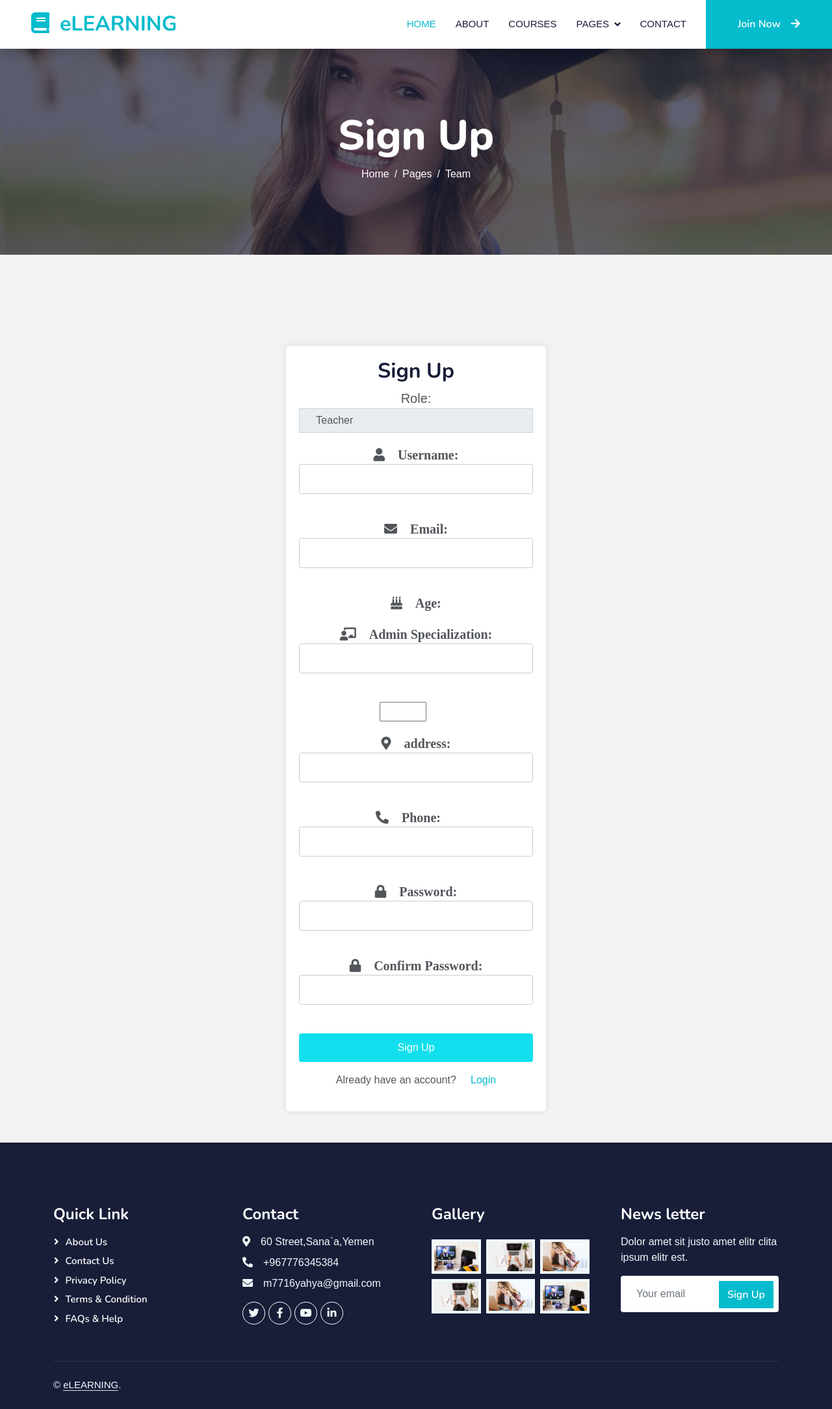
After one commit to Brosfeer/eLearning_php, a PHP site: page /SignUp.html in a window 1280 px wide. The commit adds this page. Shown: the whole page at 65% size. Run offline with PHP 8.4, Linux system fonts and the light colour scheme; some libraries are stand-ins or nearby versions.

Commit message:
hi sharaf coursees

```diff
--- /dev/null
+++ b/SignUp.html
@@ -0,0 +1,340 @@
+<!DOCTYPE html>
+<html>
+<head>
+
+  <meta charset="utf-8">
+  <title>Sign Up</title>
+  <meta content="width=device-width, initial-scale=1.0" name="viewport">
+  <meta content="" name="keywords">
+  <meta content="" name="description">
+
+  <!-- Favicon -->
+  <link href="img/favicon.ico" rel="icon">
+
+  <!-- Google Web Fonts -->
+  <link rel="preconnect" href="https://fonts.googleapis.com">
+  <link rel="preconnect" href="https://fonts.gstatic.com" crossorigin>
+  <link href="https://fonts.googleapis.com/css2?family=Heebo:wght@400;500;600&family=Nunito:wght@600;700;800&display=swap" rel="stylesheet">
+
+  <!-- Icon Font Stylesheet -->
+  <link href="https://cdnjs.cloudflare.com/ajax/libs/font-awesome/5.10.0/css/all.min.css" rel="stylesheet">
+  <link href="https://cdn.jsdelivr.net/npm/bootstrap-icons@1.4.1/font/bootstrap-icons.css" rel="stylesheet">
+
+  <!-- Libraries Stylesheet -->
+  <link href="lib/animate/animate.min.css" rel="stylesheet">
+  <link href="lib/owlcarousel/assets/owl.carousel.min.css" rel="stylesheet">
+
+  <!-- Customized Bootstrap Stylesheet -->
+  <link href="css/bootstrap.min.css" rel="stylesheet">
+
+  <!-- Template Stylesheet -->
+  <link href="css/style.css" rel="stylesheet">
+
+
+
+  <style>
+    body {
+      font-family: Arial, sans-serif;
+      background-color: #f2f2f2;
+    }
+
+    .container-log {
+      max-width: 400px;
+      margin: 0 auto;
+      padding: 20px;
+      background-color: #fff;
+      border-radius: 5px;
+      box-shadow: 0 0 10px rgba(0, 0, 0, 0.1);
+      text-align: center;
+      margin-top: 140px;
+    }
+
+    h2 {
+      margin-top: 0;
+    }
+
+    input[type="text"],
+    input[type="password"],
+    input[type="email"] {
+      width: 100%;
+      padding: 10px;
+      margin-bottom: 20px;
+      border: 1px solid #ccc;
+      border-radius: 4px;
+      box-sizing: border-box;
+
+    }
+    input[name="age"]
+   {
+
+    width: 20%;
+    margin-right: 40px;
+
+    }
+    input[name="Number-Phone"]
+   {
+
+    width: 100%;
+
+    }
+    label{
+      cursor: pointer;
+      font-size: 20px;
+    }
+
+
+    .submit-log{
+      width: 100%;
+      padding: 10px;
+      background-color: #12dfed;
+      color: white;
+      border: none;
+      border-radius: 4px;
+      cursor: pointer;
+    }
+    .submit-log:hover{
+      background:#4cc4cd;
+    }
+
+  </style>
+
+
+</head>
+<body>
+
+
+
+    <!-- Navbar Start -->
+    <nav class="navbar navbar-expand-lg bg-white navbar-light shadow sticky-top p-0">
+        <a href="index.html" class="navbar-brand d-flex align-items-center px-4 px-lg-5">
+            <h2 class="m-0 text-primary"><i class="fa fa-book me-3"></i>eLEARNING</h2>
+        </a>
+        <button type="button" class="navbar-toggler me-4" data-bs-toggle="collapse" data-bs-target="#navbarCollapse">
+            <span class="navbar-toggler-icon"></span>
+        </button>
+        <div class="collapse navbar-collapse" id="navbarCollapse">
+            <div class="navbar-nav ms-auto p-4 p-lg-0">
+                <a href="index.html" class="nav-item nav-link active">Home</a>
+                <a href="about.html" class="nav-item nav-link">About</a>
+                <a href="courses.html" class="nav-item nav-link">Courses</a>
+                <div class="nav-item dropdown">
+                    <a href="#" class="nav-link dropdown-toggle" data-bs-toggle="dropdown">Pages</a>
+                    <div class="dropdown-menu fade-down m-0">
+                        <a href="team.html" class="dropdown-item">Our Team</a>
+                        <a href="testimonial.html" class="dropdown-item">Testimonial</a>
+                        <a href="404.html" class="dropdown-item">404 Page</a>
+                    </div>
+                </div>
+                <a href="contact.html" class="nav-item nav-link">Contact</a>
+            </div>
+            <a href="Login.html" class="btn btn-primary py-4 px-lg-5 d-none d-lg-block">Join Now<i class="fa fa-arrow-right ms-3"></i></a>
+        </div>
+    </nav>
+    <!-- Navbar End -->
+
+      <!-- Header Start -->
+    <div class="container-fluid bg-primary py-5 mb-5 page-header">
+        <div class="container py-5">
+            <div class="row justify-content-center">
+                <div class="col-lg-10 text-center">
+                    <h1 class="display-3 text-white animated slideInDown">Sign Up</h1>
+                    <nav aria-label="breadcrumb">
+                        <ol class="breadcrumb justify-content-center">
+                            <li class="breadcrumb-item"><a class="text-white" href="index.html">Home</a></li>
+                            <li class="breadcrumb-item"><a class="text-white" href="#">Pages</a></li>
+                            <li class="breadcrumb-item text-white active" aria-current="page">Team</li>
+                        </ol>
+                    </nav>
+                </div>
+            </div>
+        </div>
+    </div>
+    <!-- Header End -->
+
+
+    <!-- Carousel Start -->
+
+  <div class="container-log">
+    <h2>Sign Up</h2>
+
+
+
+
+
+
+
+
+    <form id="signup-form">
+      <div class="form-group">
+        <label for="roleSelect">Role:</label>
+        <select class="form-control" id="roleSelect" name="role" onchange="toggleAdditionalField()">
+          <option value="admin" class="fa fa-user me-7">&nbsp;&nbsp;&nbsp;Teacher</option>
+          <option value="user">Student</option>
+        </select>
+      </div>
+      <br>
+      <label for="username" class="fa fa-user me-7">&nbsp;&nbsp;&nbsp; Username:</label>
+      <input type="text" id="username" name="username" required><br><br>
+      <label for="email" class="fa fa-envelope me-7">&nbsp;&nbsp;&nbsp; Email:</label>
+      <input type="email" id="email" name="email" required><br><br>
+      <label for="age" class="fa fa-birthday-cake me-7">&nbsp;&nbsp;&nbsp; Age:</label><br><br>
+      <div id="additionalField">
+        <label for="admin-specialization" class="fa fa-chalkboard-teacher  me-7">&nbsp;&nbsp;&nbsp; Admin Specialization:</label>
+        <input type="text" id="admin-specialization" name="admin-specialization"><br><br>
+      </div>
+      <input type="number" id="age" name="age" required><br><br>
+      <label for="address" class="fa fa-map-marker-alt me-7">&nbsp;&nbsp;&nbsp; address:</label>
+      <input type="text" id="address" name="address" required><br><br>
+      <label for="NumberPhone" class="fa fa-phone-alt me-4">&nbsp;&nbsp;&nbsp; Phone:</label>
+      <input type="text" id="Number-Phone" name="Number-Phone" required><br><br>
+      <label for="password" class="fa fa-lock me-7">&nbsp;&nbsp;&nbsp; Password:</label>
+      <input type="password" id="password" name="password" required><br><br>
+      <label for="confirm-password" class="fa fa-lock me-7">&nbsp;&nbsp;&nbsp; Confirm Password:</label>
+      <input type="password" id="confirm-password" name="confirm-password" required><br><br>
+
+      <input type="submit" class="submit-log" value="Sign Up">
+    </form>
+
+    <script>
+      function toggleAdditionalField() {
+        var roleSelect = document.getElementById("roleSelect");
+        var additionalField = document.getElementById("additionalField");
+
+        if (roleSelect.value === "admin") {
+          additionalField.style.display = "block";
+        } else {
+          additionalField.style.display = "none";
+        }
+      }
+    </script>
+
+
+
+
+
+
+
+
+
+
+
+
+
+
+    <p id="error-message"></p>
+    <p>Already have an account? <a href="Login.html">&nbsp;&nbsp;&nbsp; Login</a></p>
+  </div>
+
+    <!-- Carousel End -->
+ <!-- Footer Start -->
+    <div class="container-fluid bg-dark text-light footer pt-5 mt-5 wow fadeIn" data-wow-delay="0.1s">
+        <div class="container py-5">
+            <div class="row g-5">
+                <div class="col-lg-3 col-md-6">
+                    <h4 class="text-white mb-3">Quick Link</h4>
+                    <a class="btn btn-link" href="about.html">About Us</a>
+                    <a class="btn btn-link" href="contact.html">Contact Us</a>
+                    <a class="btn btn-link" href="">Privacy Policy</a>
+                    <a class="btn btn-link" href="">Terms & Condition</a>
+                    <a class="btn btn-link" href="">FAQs & Help</a>
+                </div>
+                <div class="col-lg-3 col-md-6">
+                    <h4 class="text-white mb-3">Contact</h4>
+                    <p class="mb-2"><i class="fa fa-map-marker-alt me-3"></i>60 Street,Sana`a,Yemen</p>
+                    <p class="mb-2"><i class="fa fa-phone-alt me-3"></i>+967776345384</p>
+                    <p class="mb-2"><i class="fa fa-envelope me-3"></i>m7716yahya@gmail.com</p>
+                    <div class="d-flex pt-2">
+                        <a class="btn btn-outline-light btn-social" href=""><i class="fab fa-twitter"></i></a>
+                        <a class="btn btn-outline-light btn-social" href=""><i class="fab fa-facebook-f"></i></a>
+                        <a class="btn btn-outline-light btn-social" href=""><i class="fab fa-youtube"></i></a>
+                        <a class="btn btn-outline-light btn-social" href=""><i class="fab fa-linkedin-in"></i></a>
+                    </div>
+                </div>
+                <div class="col-lg-3 col-md-6">
+                    <h4 class="text-white mb-3">Gallery</h4>
+                    <div class="row g-2 pt-2">
+                        <div class="col-4">
+                            <img class="img-fluid bg-light p-1" src="img/course-1.jpg" alt="">
+                        </div>
+                        <div class="col-4">
+                            <img class="img-fluid bg-light p-1" src="img/course-2.jpg" alt="">
+                        </div>
+                        <div class="col-4">
+                            <img class="img-fluid bg-light p-1" src="img/course-3.jpg" alt="">
+                        </div>
+                        <div class="col-4">
+                            <img class="img-fluid bg-light p-1" src="img/course-2.jpg" alt="">
+                        </div>
+                        <div class="col-4">
+                            <img class="img-fluid bg-light p-1" src="img/course-3.jpg" alt="">
+                        </div>
+                        <div class="col-4">
+                            <img class="img-fluid bg-light p-1" src="img/course-1.jpg" alt="">
+                        </div>
+                    </div>
+                </div>
+                <div class="col-lg-3 col-md-6">
+                    <h4 class="text-white mb-3">News letter</h4>
+                    <p>Dolor amet sit justo amet elitr clita ipsum elitr est.</p>
+                    <div class="position-relative mx-auto" style="max-width: 400px;">
+                        <input class="form-control border-0 w-100 py-3 ps-4 pe-5" type="text" placeholder="Your email">
+                        <a href="Login.html">  <button type="button" class="btn btn-primary py-2 position-absolute top-0 end-0 mt-2 me-2">Sign Up</button></a>
+                    </div>
+                </div>
+            </div>
+        </div>
+        <div class="container">
+            <div class="copyright">
+                <div class="row">
+                    <div class="col-md-6 text-center text-md-start mb-3 mb-md-0">
+                        &copy; <a class="border-bottom" href="#">eLEARNING</a>.
+
+
+                </div>
+            </div>
+        </div>
+    </div>
+    <!-- Footer End -->
+
+
+
+<!-- Back to Top -->
+<a href="#" class="btn btn-lg btn-primary btn-lg-square back-to-top"><i class="bi bi-arrow-up"></i></a>
+
+
+
+
+
+
+
+
+
+<!--  <script>
+    function validateForm(event) {
+      event.preventDefault();
+
+      var password = document.getElementById("password").value;
+      var confirmPassword = document.getElementById("confirm-password").value;
+
+      if (password !== confirmPassword) {
+        document.getElementById("error-message").textContent = "Passwords do not match.";
+      } else {
+        document.getElementById("error-message").textContent = "";
+        // Perform further actions, such as submitting the form to the server
+        document.getElementById("signup-form").submit();
+      }
+    }
+  </script>
+-->
+<script src="lib/jQuery/jquery-3.5.1.min.js" type="text/javascript"></script>
+<script src="lib/jQuery/cdn.jsdelivr.net_npm_bootstrap@5.0.0_dist_js_bootstrap.bundle.min.js" type="text/javascript"></script>
+<!--<script src="https://cdn.jsdelivr.net/npm/bootstrap@5.0.0/dist/js/bootstrap.bundle.min.js"></script>-->
+<script src="lib/wow/wow.min.js"></script>
+<script src="lib/easing/easing.min.js"></script>
+<script src="lib/waypoints/waypoints.min.js"></script>
+<script src="lib/owlcarousel/owl.carousel.min.js"></script>
+<script src="Ajax-work/mainAjax.js" type="text/javascript"></script>
+<!-- Template Javascript -->
+<script src="js/main.js"></script>
+</body>
+</html>
--- a/php/courses.php
+++ b/php/courses.php
@@ -10,7 +10,12 @@ echo "Selected Role: " . $selectedRole;
 
         $user_id = $_SESSION["user_id"];
 
+
         echo "the user_id =$user_id";
+
+echo "Selected Role: " . $selectedRole."<br>";
+echo "<br>Selected Role: " . $Specialization."<br>";
+
         $getInfo = mysqli_prepare($con, "SELECT User_Name, E_mail, title, Description, course_id, courses_image, Duration FROM coursesProfileDetails WHERE user_id=?");
         mysqli_stmt_bind_param($getInfo, "s", $user_id);
         mysqli_stmt_execute($getInfo);
--- a/php/dbCon.php
+++ b/php/dbCon.php
@@ -18,7 +18,7 @@
 // }catch(\PDOException $e){
 //     echo "the exption is ".$e->getMessage();
 // }
-$con =mysqli_connect('localhost','root','','e_learning');
+$con =mysqli_connect('localhost','root','admin123','e_learning');
 
 if(!$con){
     echo "Error :" .mysqli_connect_error();
```
Also changed, not shown: header.html (+13 -2 lines), php/Logout.php (added, +7 -0 lines), php/SignUp.php (+55 -58 lines), php/controller/siUp.php (+83 -9 lines), php/teacherProfile.php (added, +45 -0 lines), php/userProfile.php (added, +38 -0 lines), php/validat.php (+15 -4 lines).
